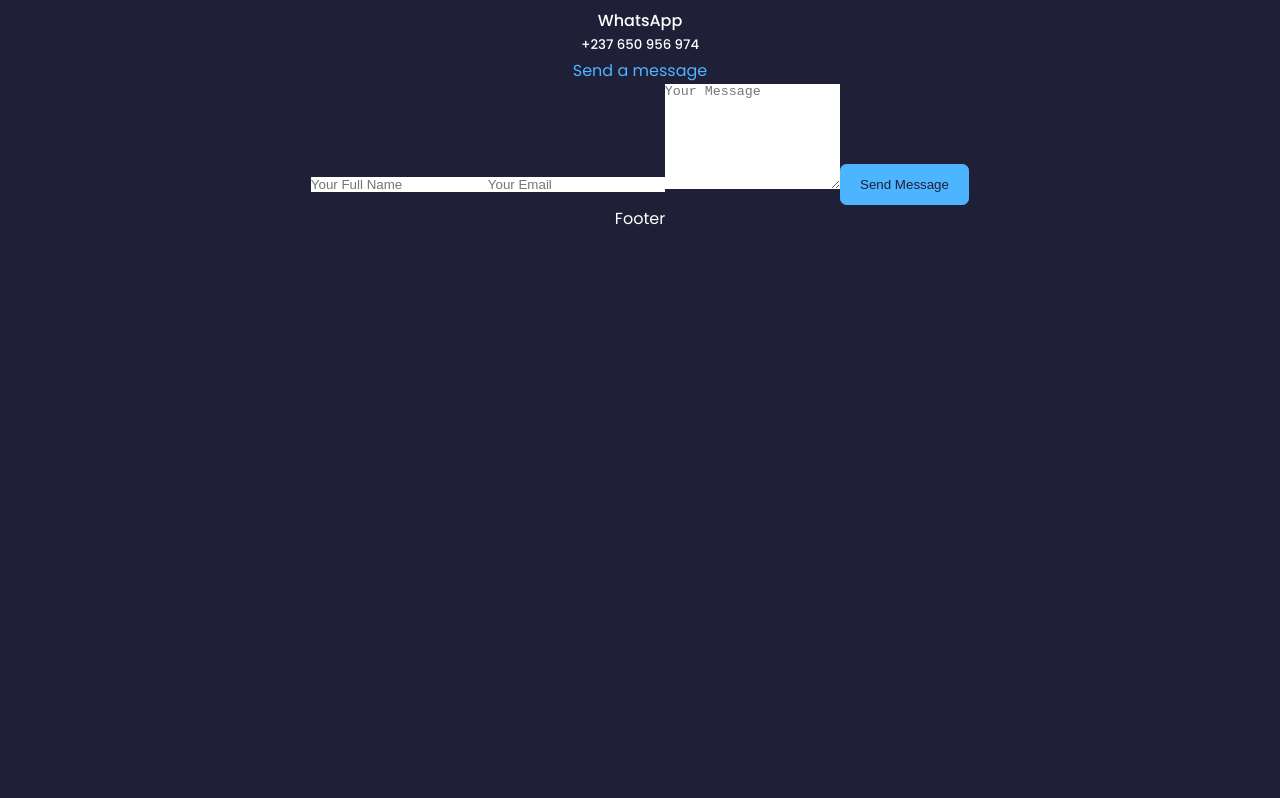
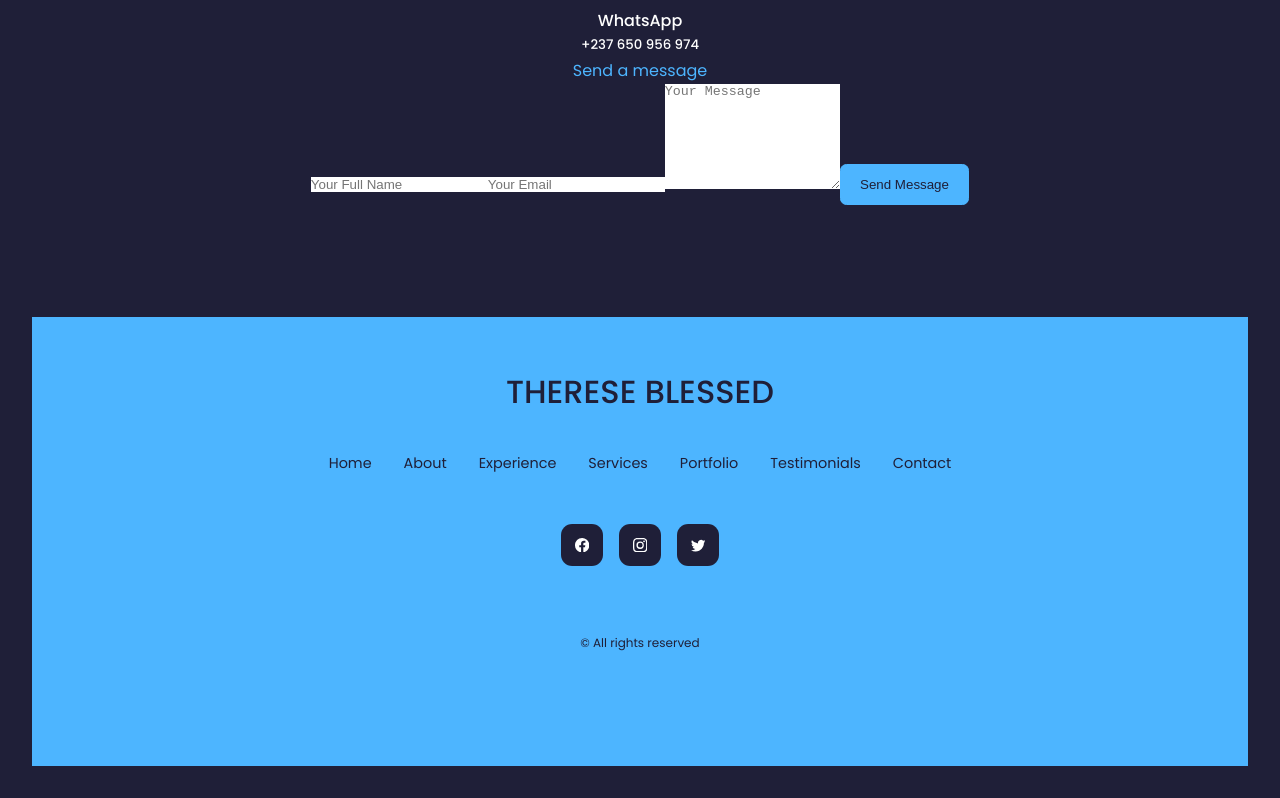
Before and after one commit to teresb/Myportfolio, a React (Create React App) app: page / in a window 1280 px wide. Shown: the part 2995-3793 px from the top of the page. Before the commit the page ends 3259 px from the top, so only its background shows below. Built offline with nearby package versions, Linux system fonts and the light colour scheme.

Commit message:
Updated footer section

```diff
--- a/src/components/Footer/Footer.jsx
+++ b/src/components/Footer/Footer.jsx
@@ -1,9 +1,35 @@
 import React from 'react'
+import './footer.css'
+import { BsFacebook } from 'react-icons/bs'
+import { BsInstagram } from 'react-icons/bs'
+import { BsTwitter } from 'react-icons/bs'
 
-function Footer (){
-    return (
-        <div>Footer</div>
-    )
+const Footer = () => {
+  return (
+    <footer>
+      <a href="#" className='footer__logo'>THERESE BLESSED</a>
+
+      <ul className='permalinks'>
+        <li><a href="#">Home</a></li>
+        <li><a href="#about">About</a></li>
+        <li><a href="#experience">Experience</a></li>
+        <li><a href="#services">Services</a></li>
+        <li><a href="#portfolio">Portfolio</a></li>
+        <li><a href="#testimonials">Testimonials</a></li>
+        <li><a href="#contact">Contact</a></li>
+      </ul>
+
+      <div className="footer__socials">
+        <a href="https://www.facebook.com/Lily Rich" target='_blank'><BsFacebook /></a>
+        <a href="https://www.instagram.com/_favgurl22/" target='_blank'><BsInstagram /></a>
+        <a href="https://twitter.com/ThereseBlessed" target='_blank'><BsTwitter /></a>
+      </div>
+
+      <div className="footer__copyright">
+        <small>&copy; All rights reserved</small>
+      </div>
+    </footer>
+  )
 }
 
 export default Footer
--- /dev/null
+++ b/src/components/Footer/footer.css
@@ -0,0 +1,65 @@
+footer {
+    background: var(--color-primary);
+    padding: 3rem 0;
+    text-align: center;
+    font-size: 0.9rem;
+    margin-top: 7rem;
+}
+
+footer a {
+    color: var(--color-bg);
+}
+
+.footer__logo {
+    font-size: 2rem;
+    font-weight: 500;
+    margin-bottom: 2rem;
+    display: inline-block;
+}
+
+.permalinks {
+    display: flex;
+    flex-wrap: wrap;
+    justify-content: center;
+    gap: 2rem;
+    margin: 0 auto 3rem;
+}
+
+.footer__socials {
+    display: flex;
+    justify-content: center;
+    gap: 1rem;
+    margin-bottom: 4rem;
+}
+
+.footer__socials a {
+    background: var(--color-bg);
+    color: var(--color-white);
+    padding: 0.8rem;
+    border-radius: 0.7rem;
+    display: flex;
+    border: 1px solid transparent;
+}
+
+.footer__socials a:hover {
+    background: transparent;
+    color: var(--color-bg);
+    border-color: var(--color-bg);
+}
+
+.footer__copyright {
+    margin-bottom: 4rem;
+    color: var(--color-bg);
+}
+
+/*############# MEDIA QUERIES (SMALL DEVICES) ########### */
+@media  screen and (max-width: 600px) {
+   .permalinks {
+    flex-direction: column;
+    gap: 1.5rem;
+   }
+
+   .footer__socials {
+    margin-bottom: 2.6rem;
+   }
+}
```
